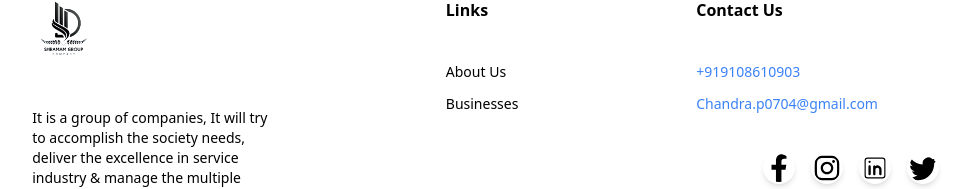
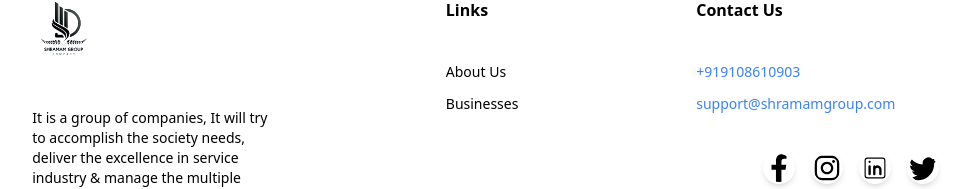
Before and after one commit to amitdhiman5086/shraman-group, a React (Create React App) app: page / in a window 1280 px wide. Shown: the part 3046-3235 px from the top of the page, without its empty margins (91-1069 px from the left). Built offline with nearby package versions, Linux system fonts and the light colour scheme.

Commit message:
Resposive

```diff
--- a/src/pages/Footer.jsx
+++ b/src/pages/Footer.jsx
@@ -134,10 +134,9 @@ const Footer = () => {
                   +919108610903
                 </Link>
                 <Link
-                  to={`mailto:Chandra.p0704@gmail.com`}
+                  to={`mailto:support@shramamgroup.com`}
                   className="text-blue-500 hover:underline"
-                >
-                  Chandra.p0704@gmail.com
+                >support@shramamgroup.com
                 </Link>
               </div>
               <div className="mt-5 sm:mt-0">
```
